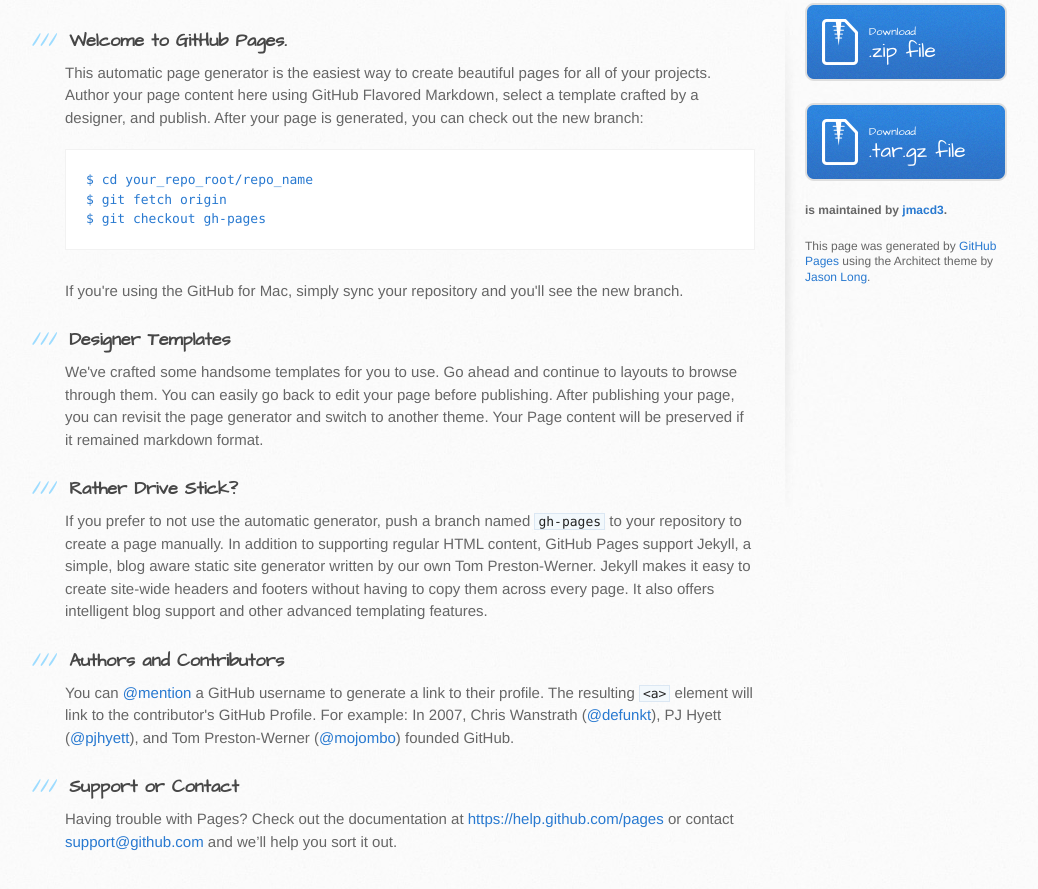
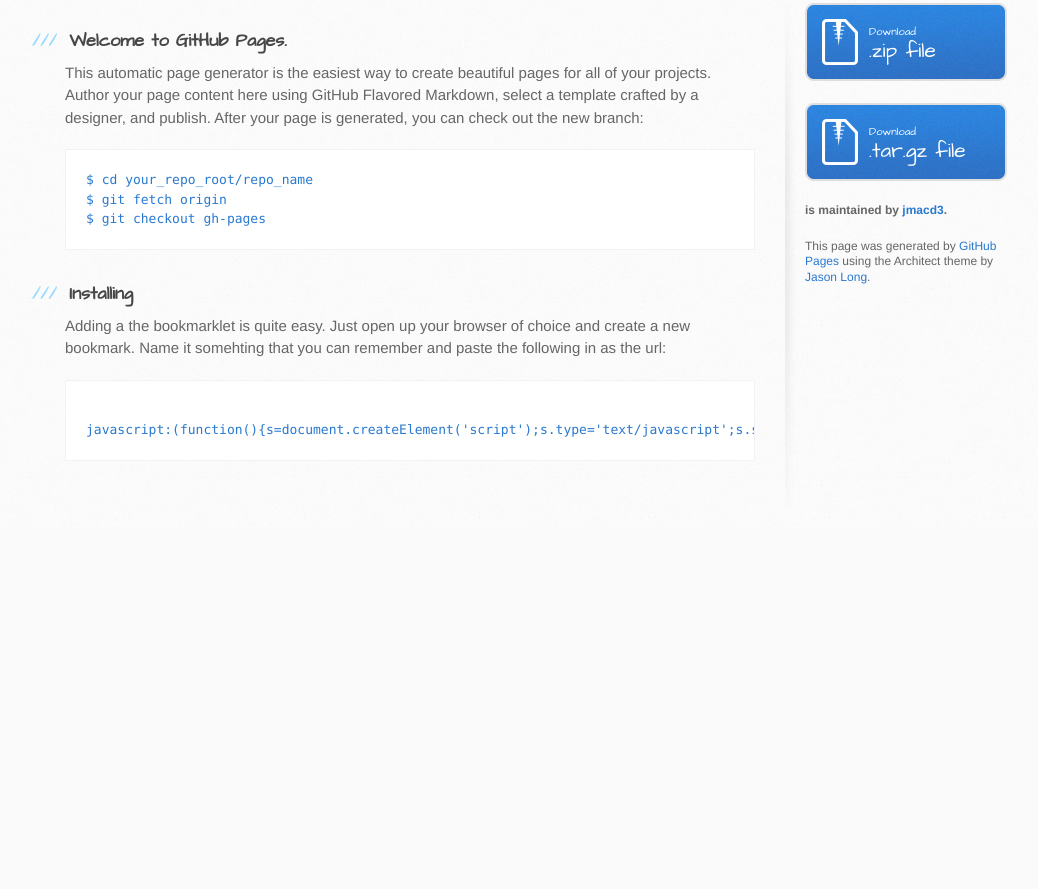
Before and after one commit to jmacd3/eq-name-extractor, a plain HTML site: page index.html in a window 1280 px wide. Shown: the part 335-1224 px from the top of the page, without its empty margins (105-1143 px from the left). After the commit the page ends 864 px from the top, so only its background shows below. Drawn offline with Linux system fonts and the light colour scheme.

Commit message:
Updates index page

```diff
--- a/index.html
+++ b/index.html
@@ -39,27 +39,14 @@ $ git fetch origin
 $ git checkout gh-pages
 </code></pre>
 
-<p>If you're using the GitHub for Mac, simply sync your repository and you'll see the new branch.</p>
+<h3>
+<a id="designer-templates" class="anchor" href="#designer-templates" aria-hidden="true"><span class="octicon octicon-link"></span></a>Installing</h3>
 
-<h3>
-<a id="designer-templates" class="anchor" href="#designer-templates" aria-hidden="true"><span class="octicon octicon-link"></span></a>Designer Templates</h3>
+<p>Adding a the bookmarklet is quite easy. Just open up your browser of choice and create a new bookmark. Name it somehting that you can remember and paste the following in as the url:</p>
 
-<p>We've crafted some handsome templates for you to use. Go ahead and continue to layouts to browse through them. You can easily go back to edit your page before publishing. After publishing your page, you can revisit the page generator and switch to another theme. Your Page content will be preserved if it remained markdown format.</p>
-
-<h3>
-<a id="rather-drive-stick" class="anchor" href="#rather-drive-stick" aria-hidden="true"><span class="octicon octicon-link"></span></a>Rather Drive Stick?</h3>
-
-<p>If you prefer to not use the automatic generator, push a branch named <code>gh-pages</code> to your repository to create a page manually. In addition to supporting regular HTML content, GitHub Pages support Jekyll, a simple, blog aware static site generator written by our own Tom Preston-Werner. Jekyll makes it easy to create site-wide headers and footers without having to copy them across every page. It also offers intelligent blog support and other advanced templating features.</p>
-
-<h3>
-<a id="authors-and-contributors" class="anchor" href="#authors-and-contributors" aria-hidden="true"><span class="octicon octicon-link"></span></a>Authors and Contributors</h3>
-
-<p>You can <a href="https://github.com/blog/821" class="user-mention">@mention</a> a GitHub username to generate a link to their profile. The resulting <code>&lt;a&gt;</code> element will link to the contributor's GitHub Profile. For example: In 2007, Chris Wanstrath (<a href="https://github.com/defunkt" class="user-mention">@defunkt</a>), PJ Hyett (<a href="https://github.com/pjhyett" class="user-mention">@pjhyett</a>), and Tom Preston-Werner (<a href="https://github.com/mojombo" class="user-mention">@mojombo</a>) founded GitHub.</p>
-
-<h3>
-<a id="support-or-contact" class="anchor" href="#support-or-contact" aria-hidden="true"><span class="octicon octicon-link"></span></a>Support or Contact</h3>
-
-<p>Having trouble with Pages? Check out the documentation at <a href="https://help.github.com/pages">https://help.github.com/pages</a> or contact <a href="mailto:support@github.com">support@github.com</a> and we’ll help you sort it out.</p>
+<pre><code>
+javascript:(function(){s=document.createElement('script');s.type='text/javascript';s.src='https://jmacd3.github.io/eq-name-extractor/javascripts/extractor.js?v='+parseInt(Math.random()*99999999);document.body.appendChild(s);})();
+</code></pre>
         </section>
 
         <aside id="sidebar">
```
